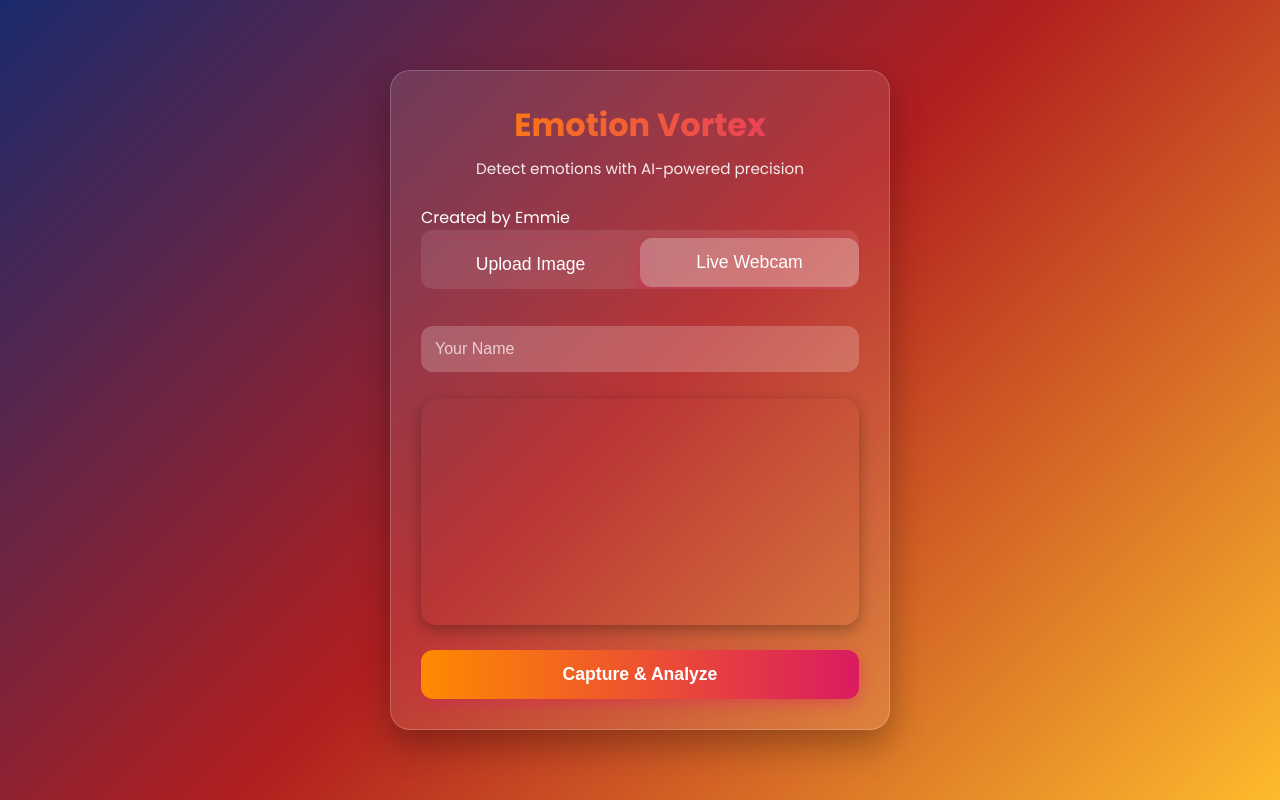
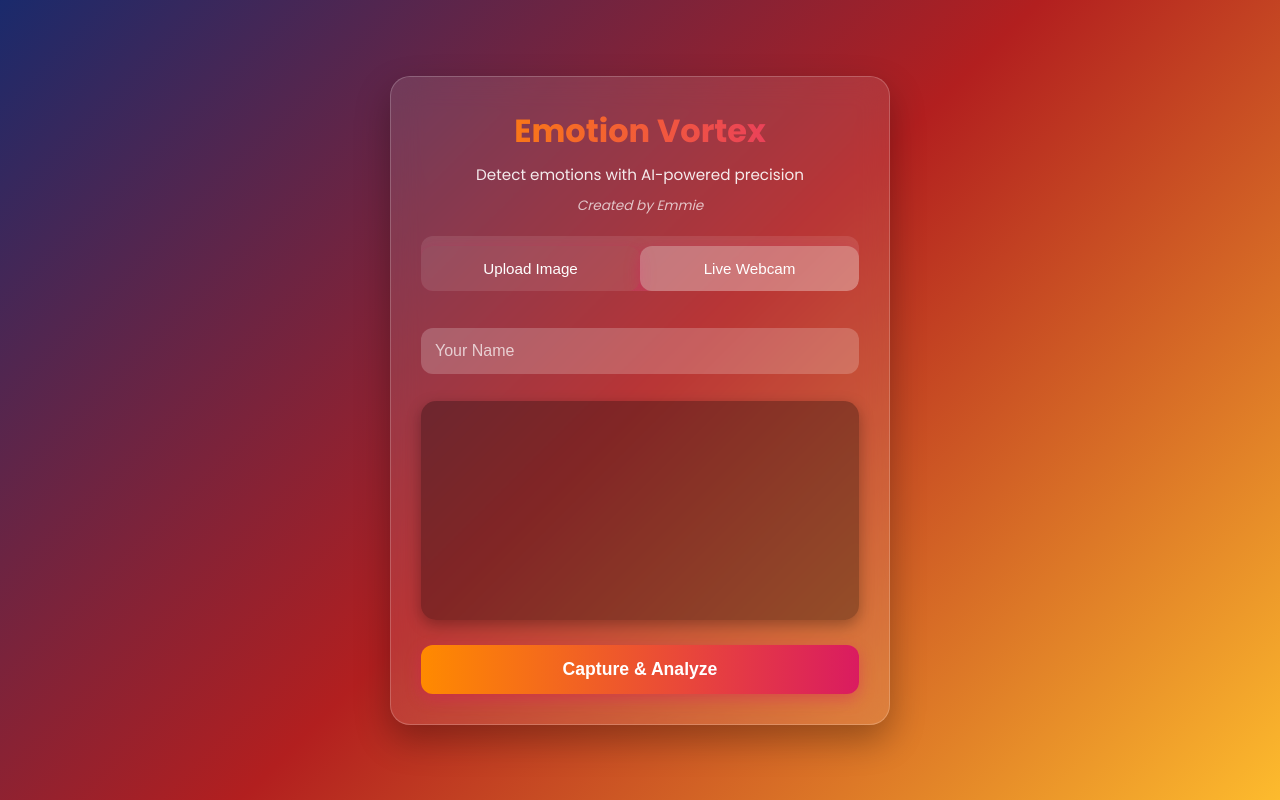
Before and after one commit to emmietrace/final_emotion_detc, a Flask app: page / in a window 1280 px wide, after a click on "Live Webcam". Run offline with Flask 3, Linux system fonts and the light colour scheme.

Commit message:
Update style.css

```diff
--- a/static/style.css
+++ b/static/style.css
@@ -32,13 +37,22 @@
   background: linear-gradient(to right, #ff8a00, #e52e71);
   -webkit-background-clip: text;
   -webkit-text-fill-color: transparent;
+  background-clip: text;
 }
 
 header p {
   text-align: center;
   opacity: 0.9;
   font-size: 0.95rem;
-  margin-bottom: 25px;
+  margin-bottom: 10px;
+}
+
+.credit {
+  text-align: center;
+  font-size: 0.85rem;
+  opacity: 0.7;
+  margin-bottom: 20px;
+  font-style: italic;
 }
 
 .tabs {
@@ -58,11 +72,15 @@
   font-weight: 500;
   cursor: pointer;
   transition: 0.3s;
+  font-size: 0.95rem;
 }
 
-.tab-btn.active, .tab-btn:hover {
+.tab-btn.active {
   background: rgba(255, 255, 255, 0.25);
-  transform: translateY(-2px);
+}
+
+.tab-btn:hover {
+  background: rgba(255, 255, 255, 0.2);
 }
 
 .tab-content {
@@ -132,17 +154,25 @@
   box-shadow: 0 8px 20px rgba(218, 27, 96, 0.5);
 }
 
+button:disabled {
+  opacity: 0.6;
+  cursor: not-allowed;
+  transform: none;
+}
+
 .camera-container {
   position: relative;
   margin: 15px 0;
   border-radius: 15px;
   overflow: hidden;
   box-shadow: 0 5px 15px rgba(0, 0, 0, 0.3);
+  background: rgba(0, 0, 0, 0.3);
 }
 
 #video {
   width: 100%;
   border-radius: 15px;
+  display: block;
 }
 
 .result {
```
Also changed, not shown: other parts of static/style.css (+65 -14 lines).
